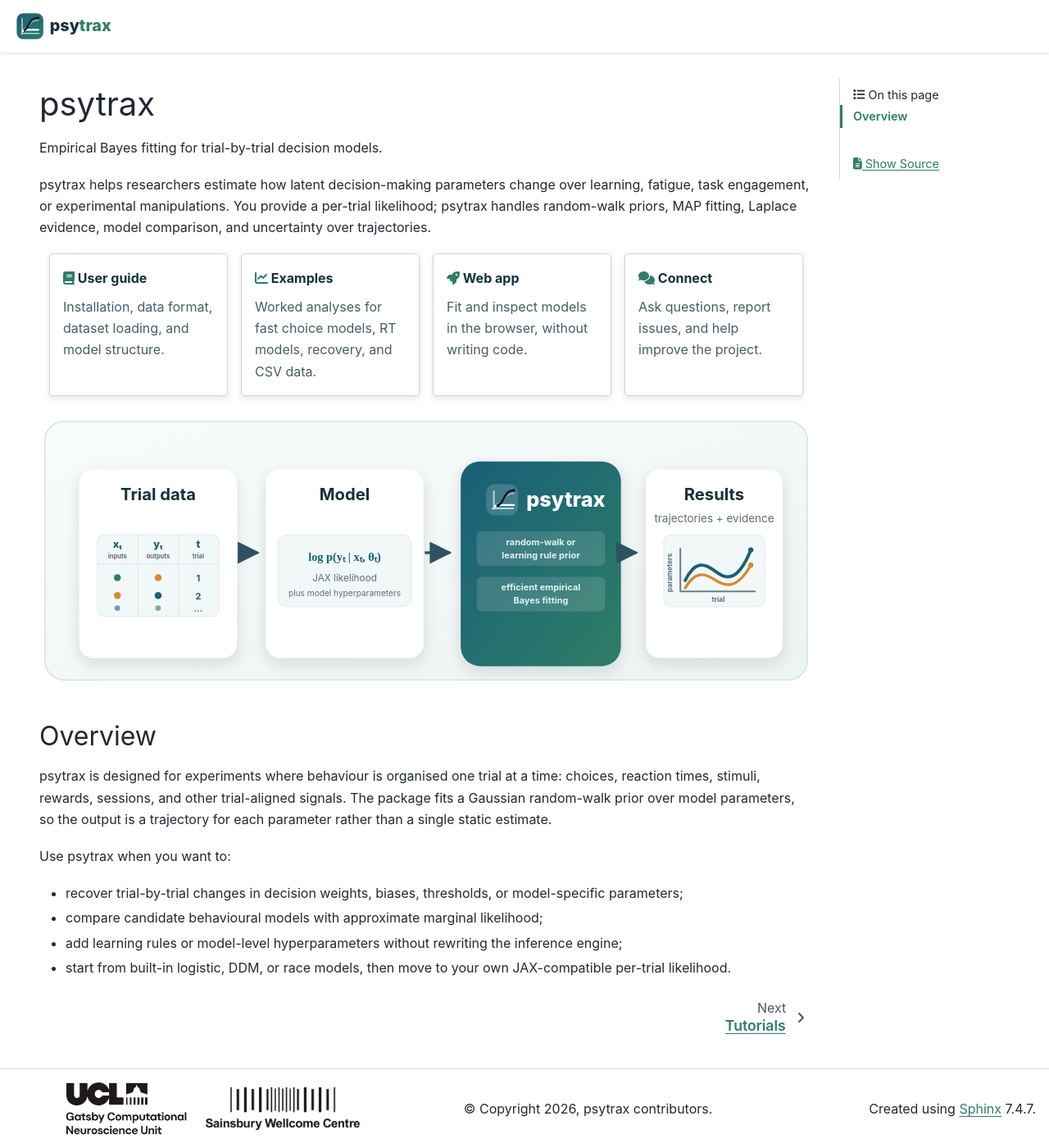
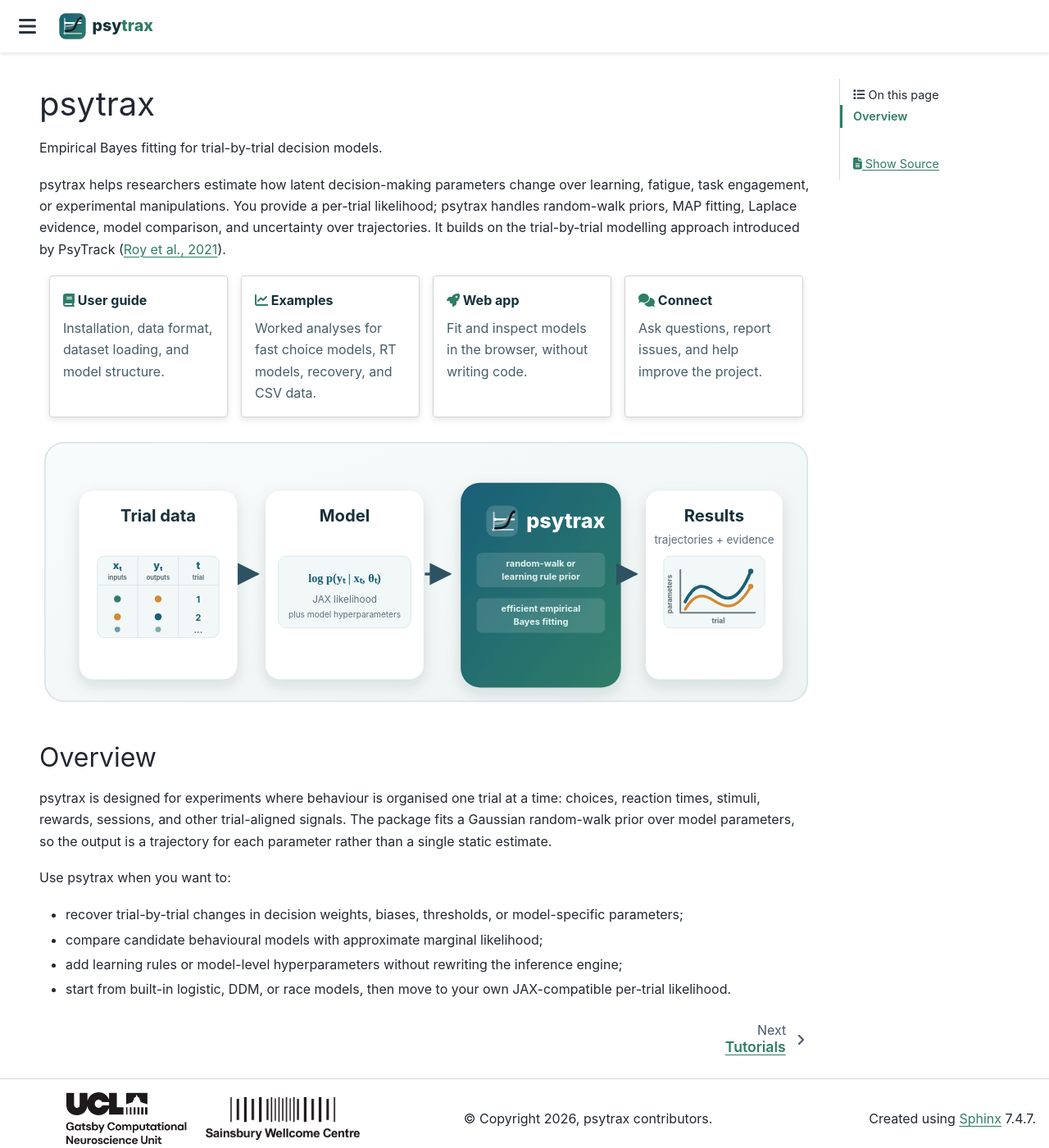
Before and after one commit to SamuelLiebana/psytrax, a Sphinx documentation site: the page built from docs/source/index.md, in a window 1280 px wide and 1400 px high. Shown: the whole window at 82% size. Built offline with Sphinx 7.4.7 and the PyData theme 0.15.4, drawn with Linux system fonts in a browser that asks for light colours.

Commit message:
improve text and add citations

```diff
--- a/docs/source/_static/psytrax.css
+++ b/docs/source/_static/psytrax.css
@@ -41,6 +41,12 @@ html[data-theme="dark"] {
 
 .navbar-header-items {
   min-height: 3.75rem;
+}
+
+.bd-header .primary-toggle {
+  align-items: center;
+  display: inline-flex !important;
+  visibility: visible !important;
 }
 
 .sd-card-title {
--- a/docs/source/index.md
+++ b/docs/source/index.md
@@ -6,6 +6,8 @@ psytrax helps researchers estimate how latent decision-making parameters change
 over learning, fatigue, task engagement, or experimental manipulations. You
 provide a per-trial likelihood; psytrax handles random-walk priors, MAP
 fitting, Laplace evidence, model comparison, and uncertainty over trajectories.
+It builds on the trial-by-trial modelling approach introduced by PsyTrack
+([Roy et al., 2021](https://doi.org/10.1016/j.neuron.2020.12.004)).
 
 ::::{grid} 1 2 2 4
 :gutter: 3
```
Also changed, not shown: README.md (+1 -1 lines), docs/source/examples/index.md (+0 -9 lines), docs/source/_static/images/psytrax_pipeline.svg, docs/source/_static/psytrax_logo.svg, docs/source/_static/psytrax_logo_dark.svg.
